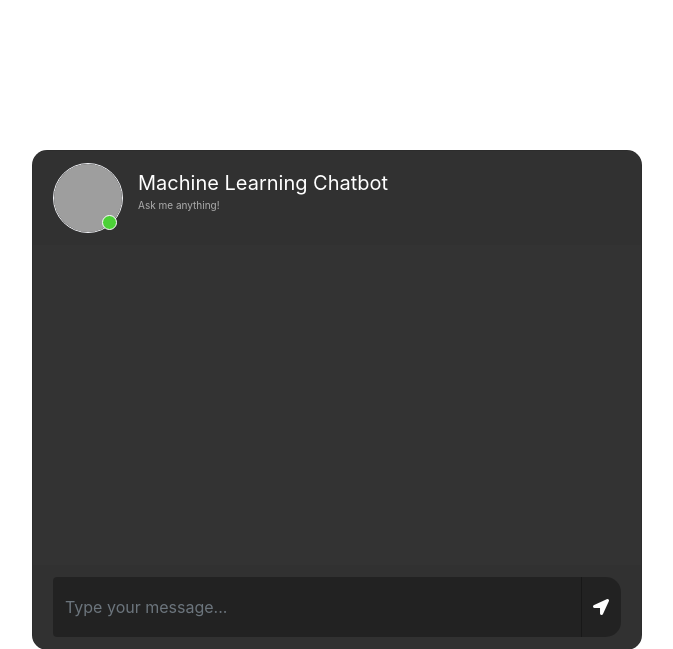
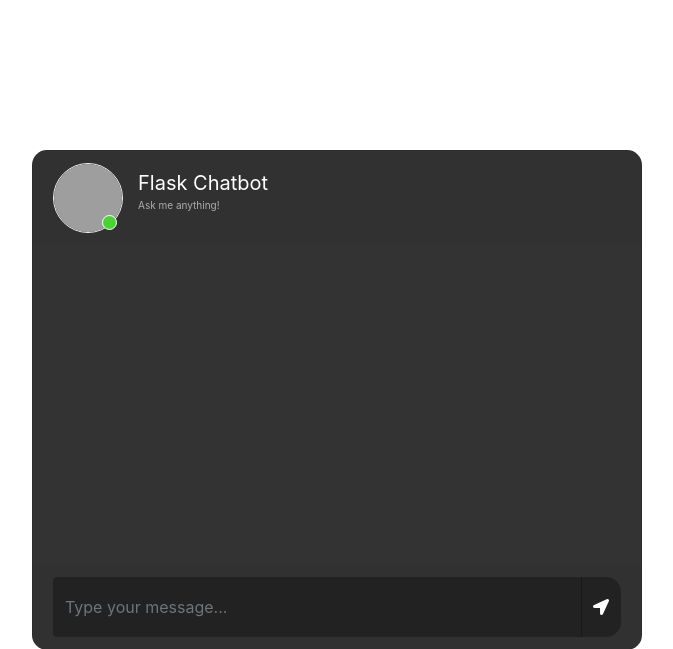
Before and after one commit to docsallover/flask-chatbot, a Flask app: page / in a window 1280 px wide. Shown: the top 649 px of the page, without its empty margins (303-976 px from the left). Run offline with Flask 3, Linux system fonts and the light colour scheme; some libraries are stand-ins or nearby versions; grey boxes are pictures that could not be loaded.

Commit message:
Updated Requirements & Readme & Icon

```diff
--- a/templates/chat.html
+++ b/templates/chat.html
@@ -2,6 +2,7 @@
 <html>
   <head>
     <title>Chatbot</title>
+    <link rel="shortcut icon" href="https://static.vecteezy.com/system/resources/previews/032/483/672/non_2x/artificial-intelligence-related-outline-style-icon-free-vector.jpg" type="image/x-icon">
     <link rel="stylesheet" href="https://stackpath.bootstrapcdn.com/bootstrap/4.1.3/css/bootstrap.min.css" integrity="sha384-MCw98/SFnGE8fJT3GXwEOngsV7Zt27NXFoaoApmYm81iuXoPkFOJwJ8ERdknLPMO" crossorigin="anonymous" />
     <link rel="stylesheet" href="https://use.fontawesome.com/releases/v5.5.0/css/all.css" integrity="sha384-B4dIYHKNBt8Bc12p+WXckhzcICo0wtJAoU8YZTY5qE0Id1GSseTk6S+L3BlXeVIU" crossorigin="anonymous" />
     <script src="https://ajax.googleapis.com/ajax/libs/jquery/3.3.1/jquery.min.js"></script>
@@ -167,7 +168,7 @@
                   <span class="online_icon"></span>
                 </div>
                 <div class="user_info">
-                  <span>Machine Learning Chatbot</span>
+                  <span>Flask Chatbot</span>
                   <p>Ask me anything!</p>
                 </div>
               </div>
```
Also changed, not shown: requirements.txt (+37 -144 lines), README.md (added).
